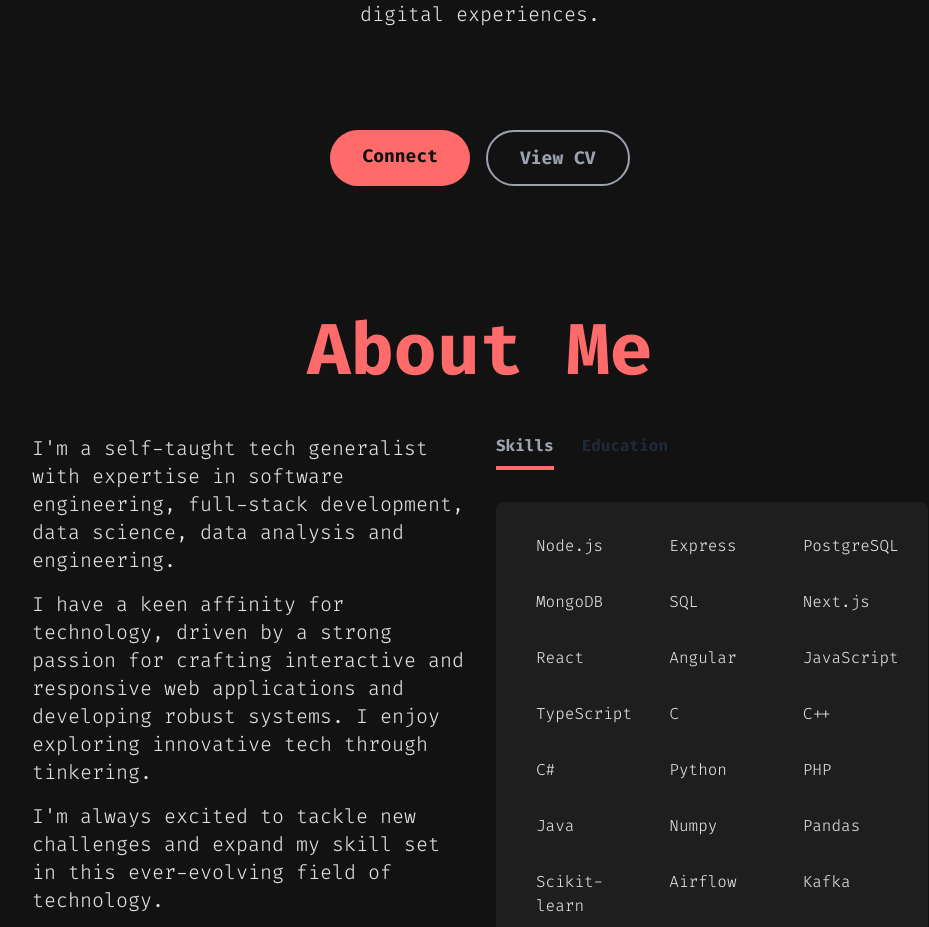
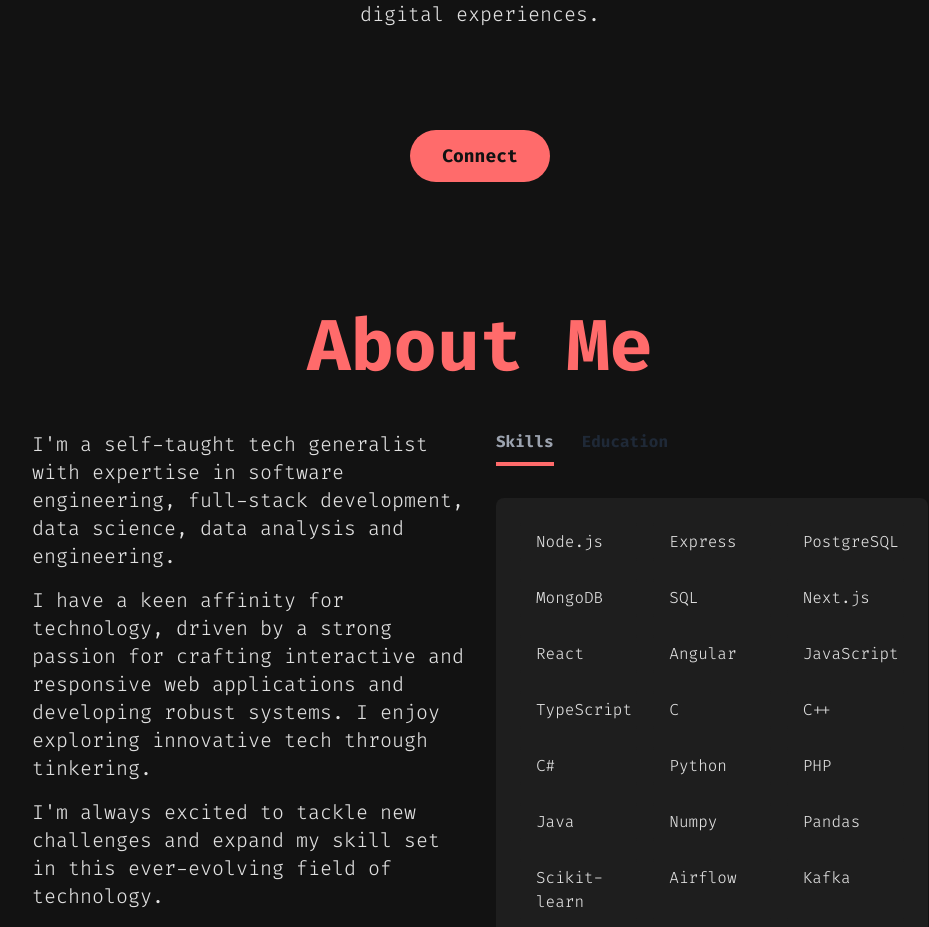
Before and after one commit to sage9705/portfolio, a Next.js app: page / in a window 1280 px wide. Shown: the part 800-1727 px from the top of the page, without its empty margins (160-1089 px from the left). Built offline with nearby package versions, Linux system fonts and the light colour scheme.

Commit message:
cv update

```diff
--- a/src/app/components/cta.tsx
+++ b/src/app/components/cta.tsx
@@ -15,14 +15,14 @@ const CTA = () => {
         >
           Connect
         </Link>
-        <button
+        {/* <button
           onClick={() => setIsModalOpen(true)}
           className="px-8 py-3 text-center rounded-full bg-transparent text-gray-400 font-bold text-lg border-2 border-gray-400 transition-all duration-300 hover:bg-gray-400 hover:text-[#121212] hover:shadow-lg hover:shadow-[#4ECDC4]/30 transform hover:scale-105"
         >
           View CV
-        </button>
+        </button> */}
       </div>
-      <CVModal isOpen={isModalOpen} onClose={() => setIsModalOpen(false)} />
+      {/* <CVModal isOpen={isModalOpen} onClose={() => setIsModalOpen(false)} /> */}
     </>
   );
 };
```
